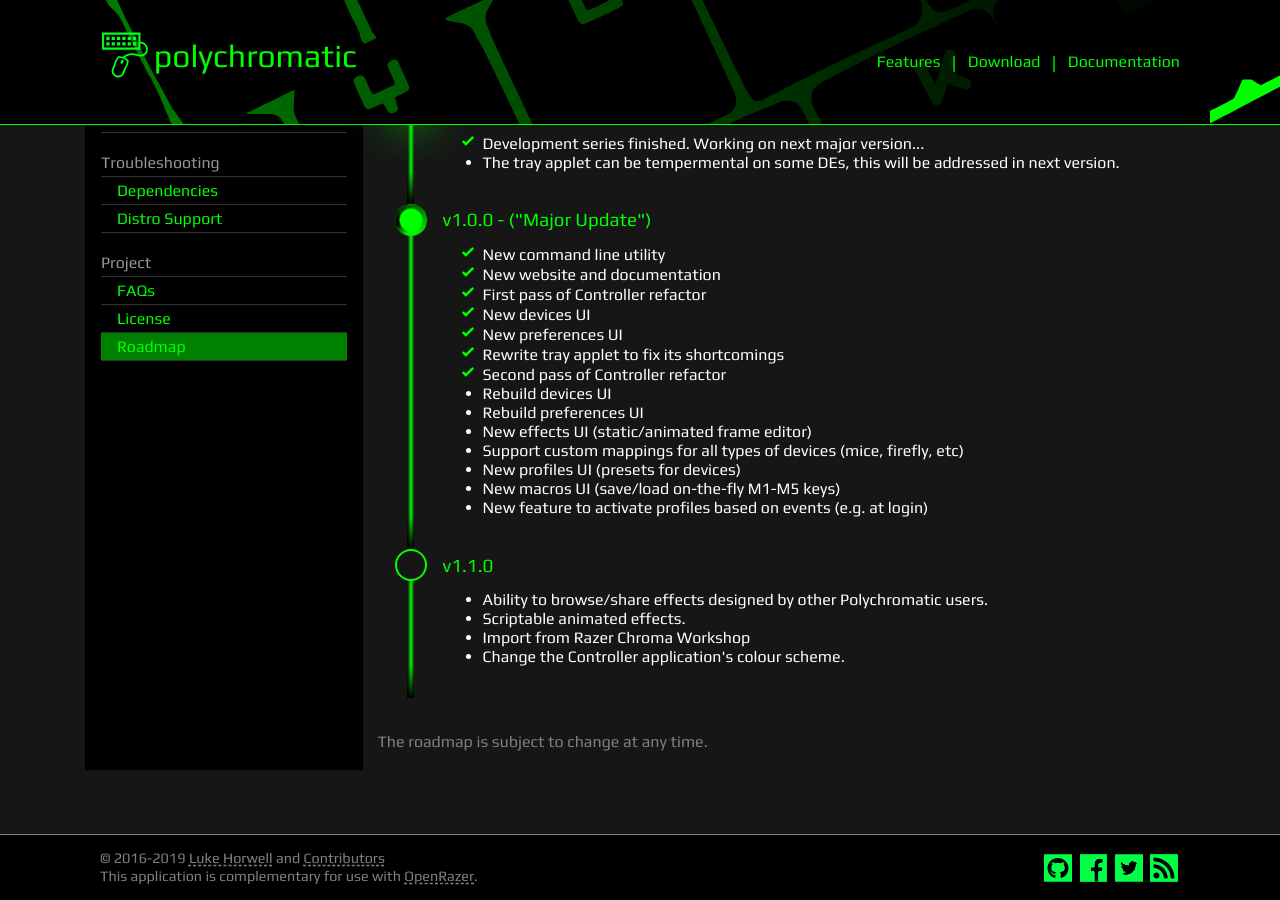
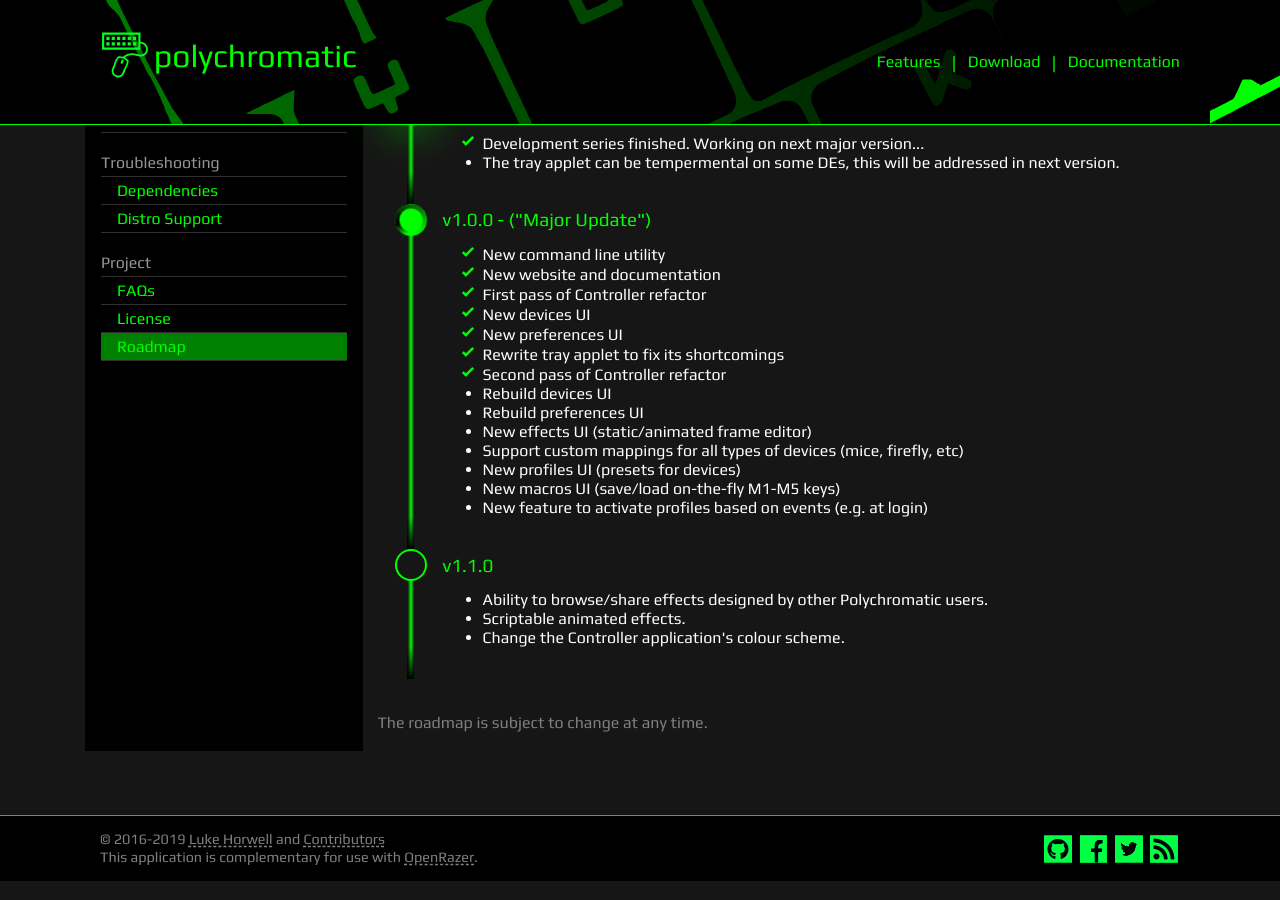
Before and after one commit to polychromatic/website, a Jekyll site: the page built from docs/roadmap.md, in a window 1280 px wide and 900 px high, scrolled down 116 px. Built offline with Jekyll 4.4.1, drawn with Linux system fonts in a browser that asks for light colours.

Commit message:
Roadmap: Chroma Workshop may not be implemented.
Technically possible, it's the proprietary licensing when downloading
from the Razer Chroma Workshop that I'm concerned about.

```diff
--- a/docs/roadmap.md
+++ b/docs/roadmap.md
@@ -38,7 +38,6 @@ roadmap:
       pending:
         - Ability to browse/share effects designed by other Polychromatic users.
         - Scriptable animated effects.
-        - Import from Razer Chroma Workshop
         - Change the Controller application's colour scheme.
 
 ---
```
